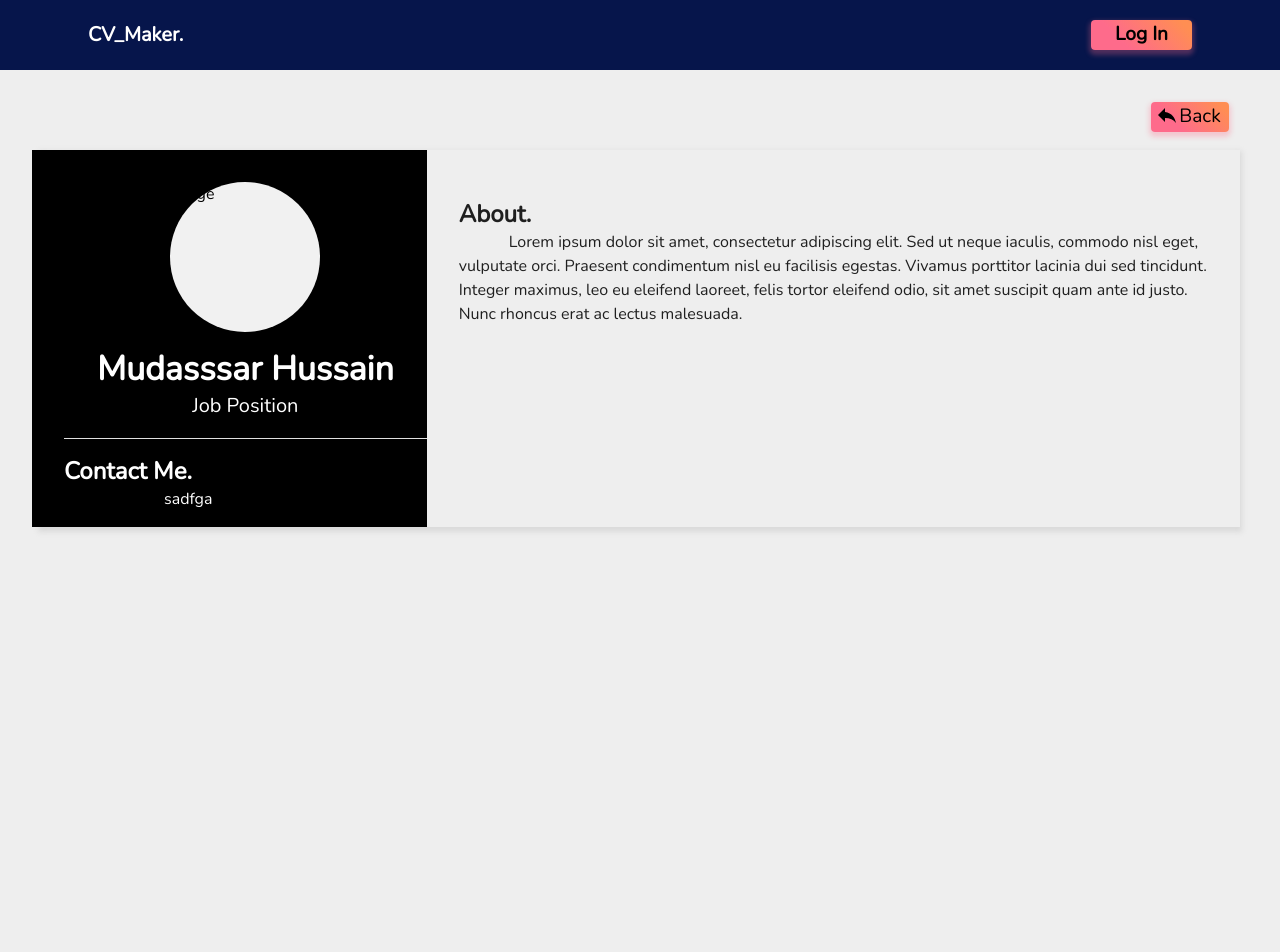
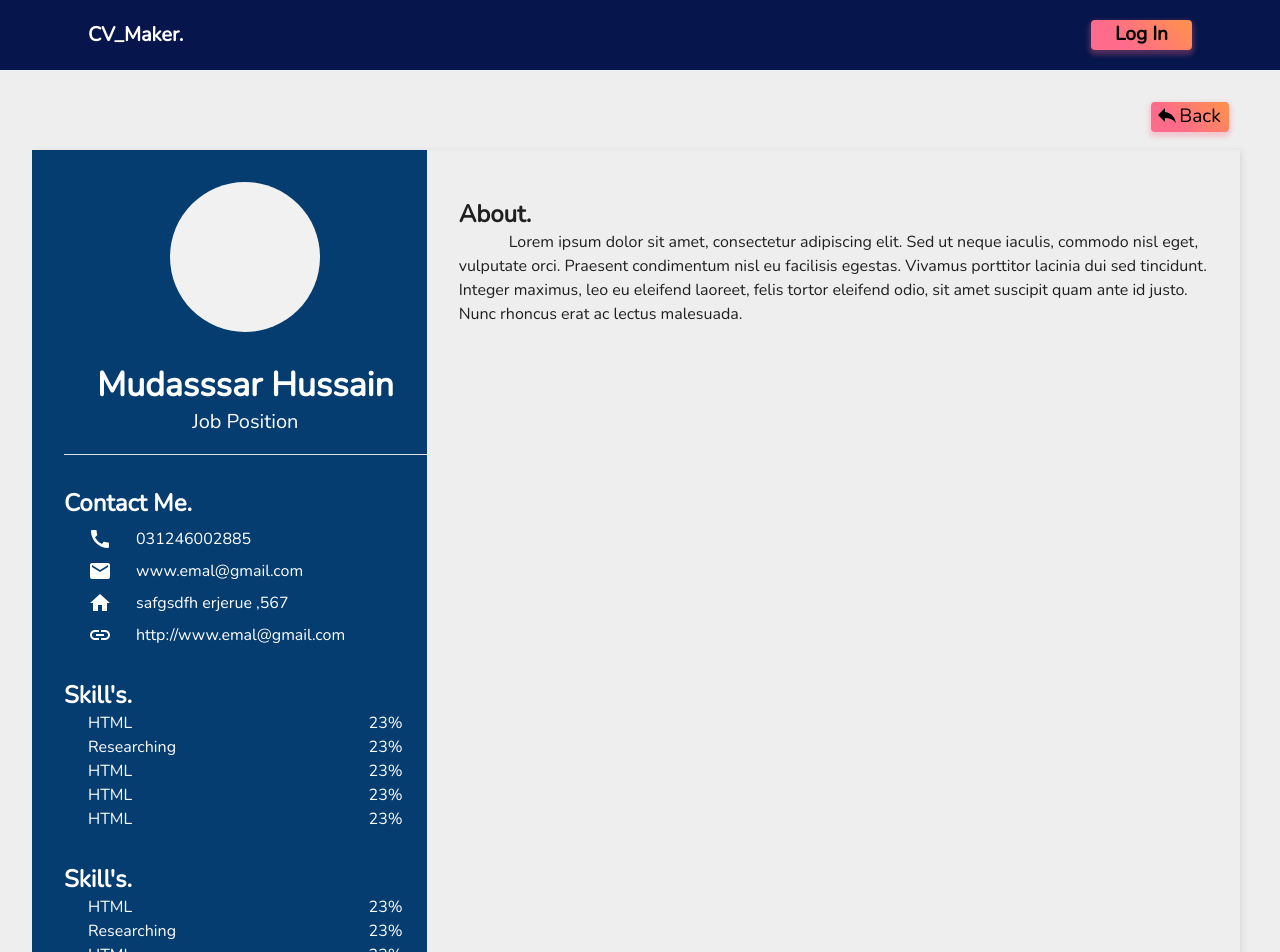
Before and after one commit to ProgrammingWithMudassar/CV_Maker_Project, a React (Vite) app: page /resume/cv in a window 1280 px wide. Shown: the top 952 px of the page. Before the commit the page ends 800 px from the top, so only its background shows below. Built offline with nearby package versions, Linux system fonts and the light colour scheme; a web font is replaced by a local one.

Commit message:
update code

```diff
--- a/src/Pages/CVs/CV1.jsx
+++ b/src/Pages/CVs/CV1.jsx
@@ -3,6 +3,10 @@ import { Container, Box, Button, Grid, Typography, Divider } from '@mui/material
 import { Link } from 'react-router-dom'
 import ReplyIcon from '@mui/icons-material/Reply';
 import '../Style.css'
+import CallIcon from '@mui/icons-material/Call';
+import EmailIcon from '@mui/icons-material/Email';
+import HomeIcon from '@mui/icons-material/Home';
+import LinkIcon from '@mui/icons-material/Link';
 
 const CV1 = () => {
 
@@ -16,12 +20,13 @@ const CV1 = () => {
         <Button sx={{ position: 'realtive', left: { xs: "120px", sm: "250px", md: "550px" } }} onClick={goBack}> <ReplyIcon sx={{ ml: -0.5, mt: -0.5 }} /> Back </Button>
       </Box>
       <Container className='CV_container'>
+        {/* Left  */}
         <Grid container spacing={4} >
-          <Grid item xs={4} textAlign='left' backgroundColor='#000' color="#fff" pb={2}>
+          <Grid item xs={4} textAlign='left' backgroundColor='#053D71' color="#fff" pb={2}>
             <Box className="ImgBoxInCv">
-              <Typography variant="body1" color="initial">Image</Typography>
+              <Typography variant="body1" color="initial"></Typography>
             </Box>
-            <Box textAlign='center' mt={2}>
+            <Box textAlign='center' mt={4}>
               <Typography variant="h4" fontWeight={600}>Mudasssar Hussain</Typography>
               <Typography variant="h6" >Job Position</Typography>
             </Box>
@@ -29,22 +34,82 @@ const CV1 = () => {
               variant="fullWidth"
               orientation="horizontal"
               color="#fff"
-              sx={{my:2}}
+              sx={{ my: 2 }}
             />
 
-            <Box textAlign='left' mt={2}>
+            {/* Contact  */}
+            <Box textAlign='left' mt={4}>
               <Typography variant="h5" fontWeight={600}>Contact Me.</Typography>
-              <Typography variant="body1" sx={{ textIndent: { xs: "50px", md: '100px' } }}>sadfga</Typography>
+              <Box display='flex' alignItems='center' mt={1} >
+                <CallIcon color="#fff" sx={{mx:3}}/>
+                <Typography variant="body1" >031246002885</Typography>
+              </Box>
+              <Box display='flex' alignItems='center' mt={1} >
+                <EmailIcon color="#fff" sx={{mx:3}}/>
+                <Typography variant="body1" >www.emal@gmail.com</Typography>
+              </Box>
+              <Box display='flex' alignItems='center' mt={1} >
+                <HomeIcon color="#fff" sx={{mx:3}}/>
+                <Typography variant="body1" >safgsdfh erjerue ,567</Typography>
+              </Box>
+              <Box display='flex' alignItems='center' mt={1} >
+                <LinkIcon color="#fff" sx={{mx:3}}/>
+                <Typography variant="body1" >http://www.emal@gmail.com</Typography>
+              </Box>
+            </Box>
+
+            {/* Skill */}
+            <Box textAlign='left' mt={4}>
+            <Typography variant="h5" fontWeight={600}>Skill's.</Typography>
+              <Box sx={{display:'flex',px:3, justifyContent:'space-between'}}>
+                <Typography variant="body1" >HTML</Typography>
+                <Typography variant="body1" >23%</Typography>
+              </Box>
+              <Box sx={{display:'flex',px:3, justifyContent:'space-between'}}>
+                <Typography variant="body1" >Researching</Typography>
+                <Typography variant="body1" >23%</Typography>
+              </Box>
+              <Box sx={{display:'flex',px:3, justifyContent:'space-between'}}>
+                <Typography variant="body1" >HTML</Typography>
+                <Typography variant="body1" >23%</Typography>
+              </Box>
+              <Box sx={{display:'flex',px:3, justifyContent:'space-between'}}>
+                <Typography variant="body1" >HTML</Typography>
+                <Typography variant="body1" >23%</Typography>
+              </Box>
+              <Box sx={{display:'flex',px:3, justifyContent:'space-between'}}>
+                <Typography variant="body1" >HTML</Typography>
+                <Typography variant="body1" >23%</Typography>
+              </Box>
+            </Box>
+
+            {/* Hobbies */}
+            <Box textAlign='left' mt={4}>
+            <Typography variant="h5" fontWeight={600}>Skill's.</Typography>
+              <Box sx={{display:'flex',px:3, justifyContent:'space-between'}}>
+                <Typography variant="body1" >HTML</Typography>
+                <Typography variant="body1" >23%</Typography>
+              </Box>
+              <Box sx={{display:'flex',px:3, justifyContent:'space-between'}}>
+                <Typography variant="body1" >Researching</Typography>
+                <Typography variant="body1" >23%</Typography>
+              </Box>
+              <Box sx={{display:'flex',px:3, justifyContent:'space-between'}}>
+                <Typography variant="body1" >HTML</Typography>
+                <Typography variant="body1" >23%</Typography>
+              </Box>
             </Box>
 
           </Grid>
+
+          {/* Right  */}
           <Grid item xs={8} textAlign='left'>
-          <Box mt={2}>
+            <Box mt={2}>
               <Typography variant="h5" fontWeight={600}>About.</Typography>
-              <Typography variant="body1" sx={{ textIndent: { xs: "50px"} }}>Lorem ipsum dolor sit amet, consectetur adipiscing elit. Sed ut neque iaculis,
-               commodo nisl eget, vulputate orci. Praesent condimentum nisl eu facilisis egestas.
-               Vivamus porttitor lacinia dui sed tincidunt. Integer maximus, leo eu eleifend laoreet,
-               felis tortor eleifend odio, sit amet suscipit quam ante id justo. Nunc rhoncus erat ac lectus malesuada.</Typography>
+              <Typography variant="body1" sx={{ textIndent: { xs: "50px" } }}>Lorem ipsum dolor sit amet, consectetur adipiscing elit. Sed ut neque iaculis,
+                commodo nisl eget, vulputate orci. Praesent condimentum nisl eu facilisis egestas.
+                Vivamus porttitor lacinia dui sed tincidunt. Integer maximus, leo eu eleifend laoreet,
+                felis tortor eleifend odio, sit amet suscipit quam ante id justo. Nunc rhoncus erat ac lectus malesuada.</Typography>
             </Box>
           </Grid>
         </Grid>
```
